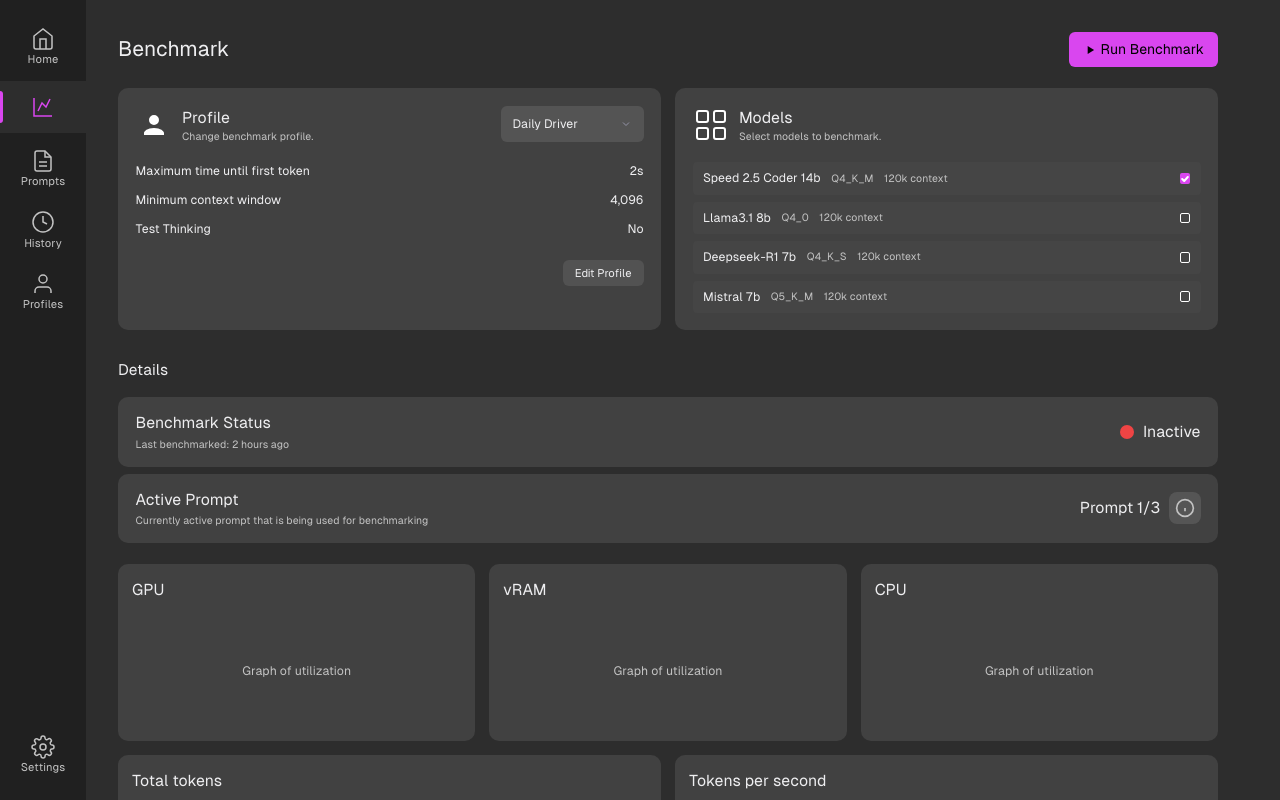
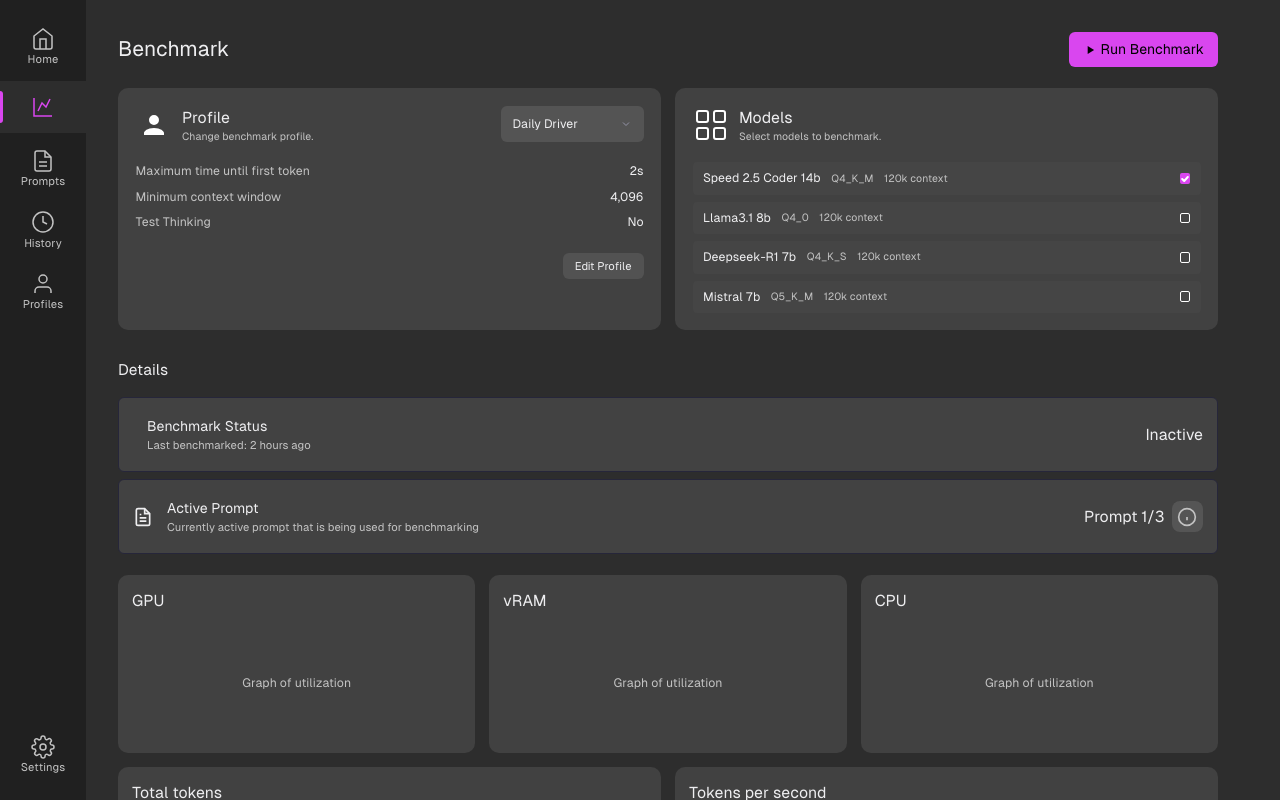
Before and after one commit to caasion/local-bench, a React (Vite) app: page / in a window 1280 px wide. Both pictures are taken after a click on the button "Benchmark". Built offline with nearby package versions, Linux system fonts and the light colour scheme.

Commit message:
feat: Use actioncards in benchmark page

```diff
--- a/src/BenchmarkPage.tsx
+++ b/src/BenchmarkPage.tsx
@@ -1,5 +1,6 @@
 import { useState } from "react";
 import { MOCK_MODELS, MOCK_PROFILES, MOCK_PROMPTS } from "./mockData";
+import { ActionCard } from "./ActionCard";
 
 export function BenchmarkPage() {
   const [selectedProfileId, setSelectedProfileId] = useState<number>(MOCK_PROFILES[0].id);
@@ -68,7 +69,7 @@ export function BenchmarkPage() {
             </select>
           </div>
 
-          <div className="flex flex-col gap-3 mb-6">
+          <div className="flex flex-col gap-2 mb-6">
             <ProfileRow
               label="Maximum time until first token"
               value={selectedProfile.max_ttft_seconds != null ? `${selectedProfile.max_ttft_seconds}s` : "—"}
@@ -142,13 +143,12 @@ export function BenchmarkPage() {
       <h2 className="section-heading">Details</h2>
 
       <div className="flex flex-col gap-2 mb-6">
-        {/* Benchmark Status */}
-        <div className="flex items-center justify-between px-5 py-4 bg-[var(--bg-card)] rounded-[var(--radius-md)]">
+        <ActionCard
+          icon={<></>}
+          title="Benchmark Status"
+          description="Last benchmarked: 2 hours ago"
+          actions={
             <div>
-            <div className="text-[1.125rem] font-semibold text-[var(--text-primary)]">Benchmark Status</div>
-            <div className="text-[0.75rem] text-[var(--text-secondary)] mt-0.5">Last benchmarked: 2 hours ago</div>
-          </div>
-          <div className="flex items-center gap-2.5">
               <span className={[
                 "w-4 h-4 rounded-full flex-shrink-0",
                 isRunning ? "bg-[var(--success)]" : "bg-[var(--danger)]",
@@ -157,15 +157,23 @@ export function BenchmarkPage() {
                 {isRunning ? "Running" : "Inactive"}
               </span>
             </div>
-        </div>
 
-        {/* Active Prompt */}
-        <div className="flex items-center justify-between px-5 py-4 bg-[var(--bg-card)] rounded-[var(--radius-md)]">
-          <div>
-            <div className="text-[1.125rem] font-semibold text-[var(--text-primary)]">Active Prompt</div>
-            <div className="text-[0.75rem] text-[var(--text-secondary)] mt-0.5">Currently active prompt that is being used for benchmarking</div>
-          </div>
-          <div className="flex items-center gap-2.5">
+
+          }
+        />
+
+        <ActionCard
+          icon={
+            <svg width="20" height="20" viewBox="0 0 24 24" fill="none" stroke="currentColor" strokeWidth="2">
+              <path d="M14 2H6a2 2 0 0 0-2 2v16a2 2 0 0 0 2 2h12a2 2 0 0 0 2-2V8z" />
+              <path d="M14 2v6h6" />
+              <path d="M16 13H8m8 4H8m2-8H8" />
+            </svg>
+          }
+          title="Active Prompt"
+          description="Currently active prompt that is being used for benchmarking"
+          actions={
+            <div className="flex items-center justify-center gap-2">
               <span className="text-[1.125rem] font-medium text-[var(--text-primary)]">
                 Prompt 1/{profilePrompts.length || 1}
               </span>
@@ -176,7 +184,8 @@ export function BenchmarkPage() {
                 </svg>
               </button>
             </div>
-        </div>
+          }
+        />
       </div>
 
       {/* Metric cards - top row */}
@@ -198,9 +207,9 @@ export function BenchmarkPage() {
 
 function ProfileRow({ label, value }: { label: string; value: string }) {
   return (
-    <div className="flex items-center justify-between text-[0.875rem]">
-      <span className="text-[var(--text-primary)]">{label}</span>
-      <span className="text-[var(--text-primary)] font-medium">{value}</span>
+    <div className="flex justify-between items-center">
+      <span className="text-[0.875rem] text-[var(--text-secondary)]">{label}</span>
+      <span className="text-[0.875rem] font-medium text-[var(--text-primary)]">{value}</span>
     </div>
   );
 }
```
Lines whose indentation alone changed are shown as unchanged.
